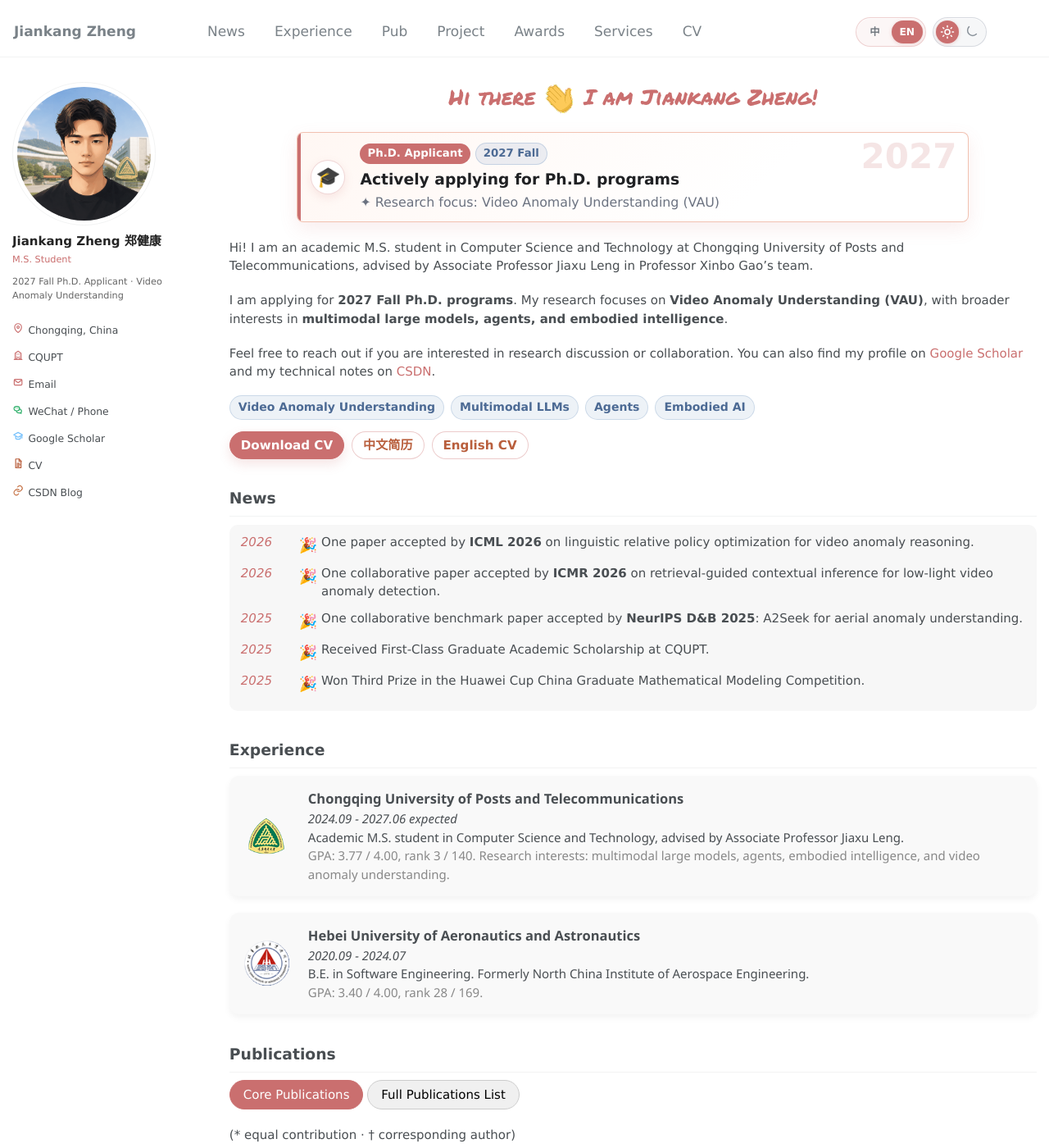
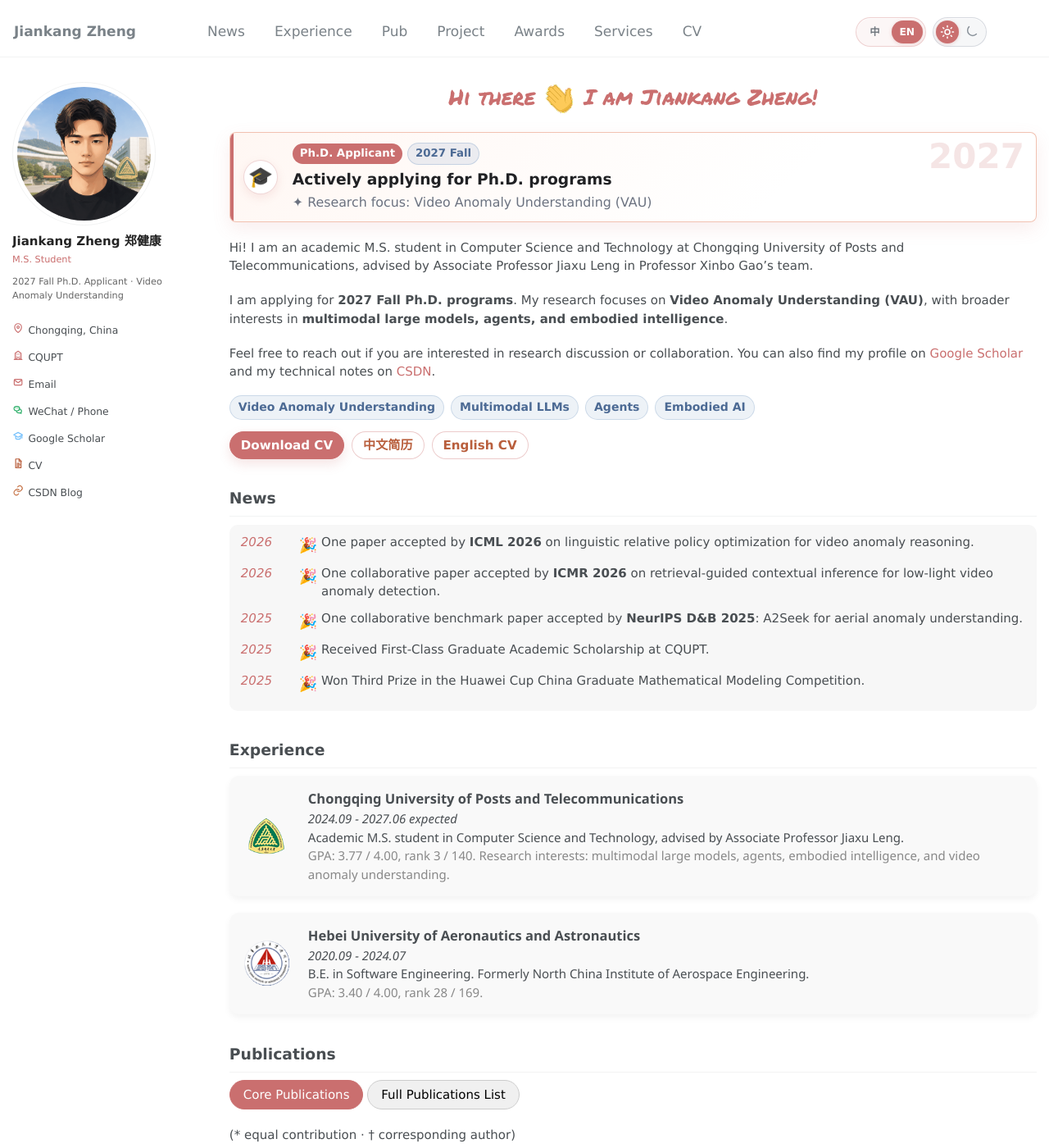
Before and after one commit to lemonzjk/lemonzjk.github.io, a Jekyll site: the page built from _pages/about.md, in a window 1280 px wide and 1400 px high. Shown: the whole window at 82% size. Built offline with Jekyll 4.4.1, drawn with Linux system fonts in a browser that asks for light colours; some web fonts are replaced.

Commit message:
Align status banner with content width

```diff
--- a/_config.yml
+++ b/_config.yml
@@ -6,7 +6,7 @@ description              : &description "Academic homepage of Jiankang Zheng, M.
 url                      : "https://lemonzjk.github.io"
 baseurl                  : ""
 repository               : "lemonzjk/lemonzjk.github.io"
-asset_version            : "20260703-icml-poster"
+asset_version            : "20260703-status-banner-width"
 
 author:
   avatar           : "/assets/avatar-ai-selected.png"
--- a/assets/css/home.css
+++ b/assets/css/home.css
@@ -70,8 +70,9 @@
       display: grid;
       gap: 12px;
       grid-template-columns: 48px minmax(0, 1fr);
-      margin: 0 auto 20px;
-      max-width: 820px;
+      box-sizing: border-box;
+      margin: 0 0 20px;
+      width: 100%;
       overflow: hidden;
       padding: 12px 16px;
       position: relative;
```
